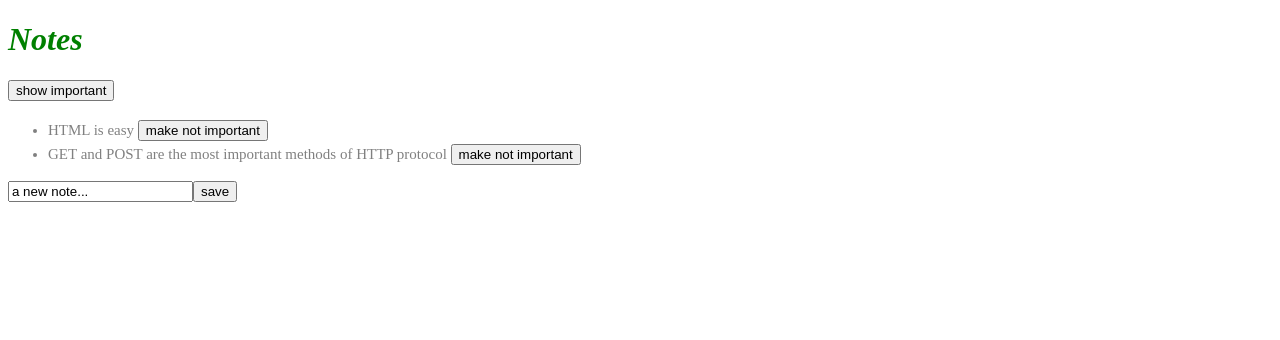
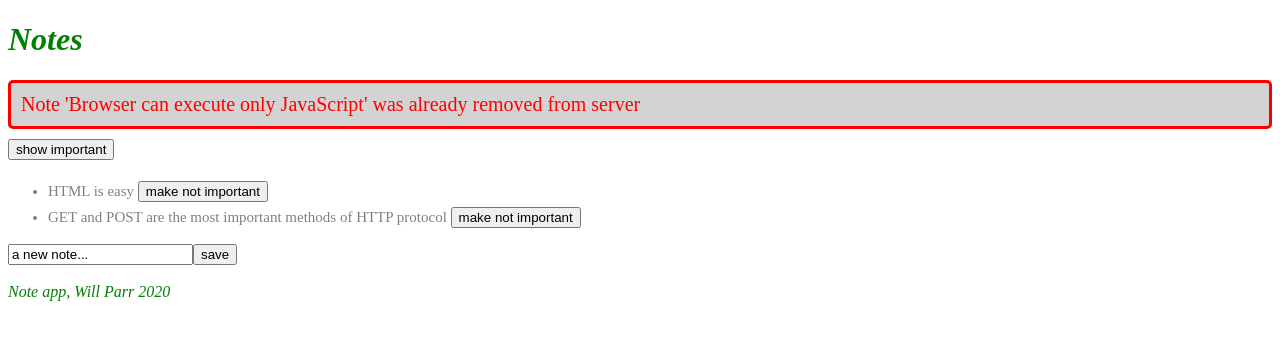
Before and after one commit to Will282/FullStackOpen, a React (Create React App) app in the folder part2/notes/: page / in a window 1280 px wide. Both pictures are taken after a click on the button "make important". Shown: the top 340 px of the page. Built offline with nearby package versions, Linux system fonts and the light colour scheme; no server answers; data requests are answered from the project's data file.

Commit message:
End of Part 2 notes app

```diff
--- a/part2/notes/src/App.js
+++ b/part2/notes/src/App.js
@@ -1,12 +1,15 @@
 import React, { useState, useEffect } from "react";
 import Note from "./components/Note";
+import Notification from "./components/Notification";
+import Footer from "./components/Footer"
 import noteService from "./services/notes";
-import './index.css'
+import "./index.css";
 
 const App = () => {
   const [notes, setNotes] = useState([]);
   const [newNote, setNewNote] = useState("a new note...");
   const [showAll, setShowAll] = useState(true);
+  const [errorMessage, setErrorMessage] = useState(null);
 
   const hook = () => {
     noteService.getAll().then((initialNotes) => {
@@ -43,7 +46,12 @@
         setNotes(notes.map((note) => (note.id !== id ? note : returnedNote)));
       })
       .catch((error) => {
-        alert(`the note '${note.content}' was already deleted from server`);
+        setErrorMessage(
+          `Note '${note.content}' was already removed from server`
+        )
+        setTimeout(() => {
+          setErrorMessage(null)
+        }, 5000)
         setNotes(notes.filter((n) => n.id !== id));
       });
   };
@@ -53,6 +61,7 @@
   return (
     <div>
       <h1>Notes</h1>
+      <Notification message={errorMessage} />
       <div>
         <button onClick={() => setShowAll(!showAll)}>
           show {showAll ? "important" : "all"}
@@ -71,6 +80,7 @@
         <input value={newNote} onChange={handleNoteChange} />
         <button type="submit">save</button>
       </form>
+      <Footer />
     </div>
   );
 };
--- /dev/null
+++ b/part2/notes/src/components/Footer.js
@@ -0,0 +1,17 @@
+const Footer = () => {
+  const footerStyle = {
+    color: "green",
+    fontStyle: "italic",
+    fontSize: 16,
+  };
+  return (
+    <div style={footerStyle}>
+      <br />
+      <em>
+        Note app, Will Parr 2020
+      </em>
+    </div>
+  );
+};
+
+export default Footer;
--- a/part2/notes/src/components/Note.js
+++ b/part2/notes/src/components/Note.js
@@ -3,7 +3,7 @@
 const Note = ({ note, toggleImportance }) => {
   const label = note.important ? "make not important" : "make important";
   return (
-    <li>
+    <li className='note'>
       {note.content}&nbsp;
       <button onClick={toggleImportance}>{label}</button>
     </li>
--- /dev/null
+++ b/part2/notes/src/components/Notification.js
@@ -0,0 +1,10 @@
+import React from "react";
+
+const Notification = ({ message }) => {
+  if (message === null) {
+    return null;
+  }
+  return <div className="error">{message}</div>;
+};
+
+export default Notification;
--- a/part2/notes/src/index.css
+++ b/part2/notes/src/index.css
@@ -3,8 +3,18 @@
   font-style: italic;
 }
 
-li {
+.note {
   color: grey;
-  padding-top: 3px;
+  padding-top: 5px;
   font-size: 15px;
 }
+
+.error {
+  color: red;
+  background: lightgrey;
+  font-size: 20px;
+  border-style: solid;
+  border-radius: 5px;
+  padding: 10px;
+  margin-bottom: 10px;
+}
```
